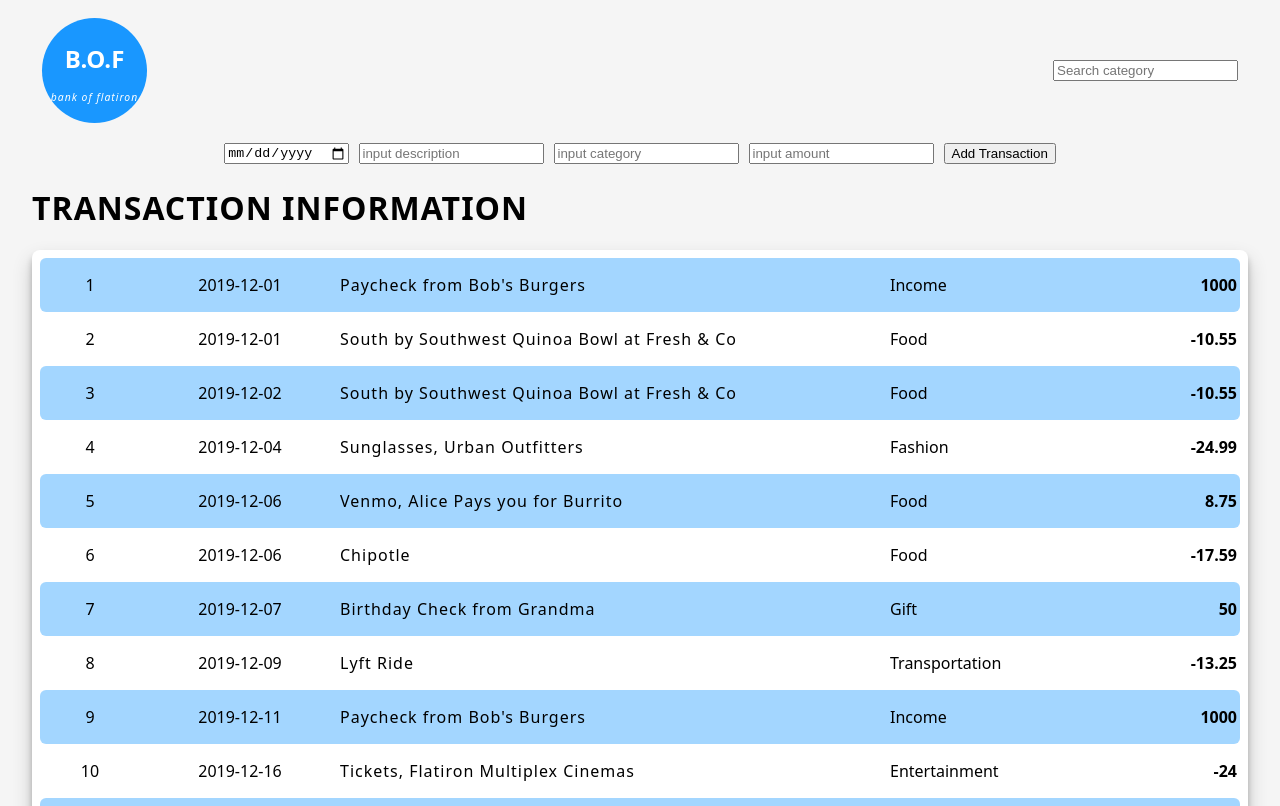
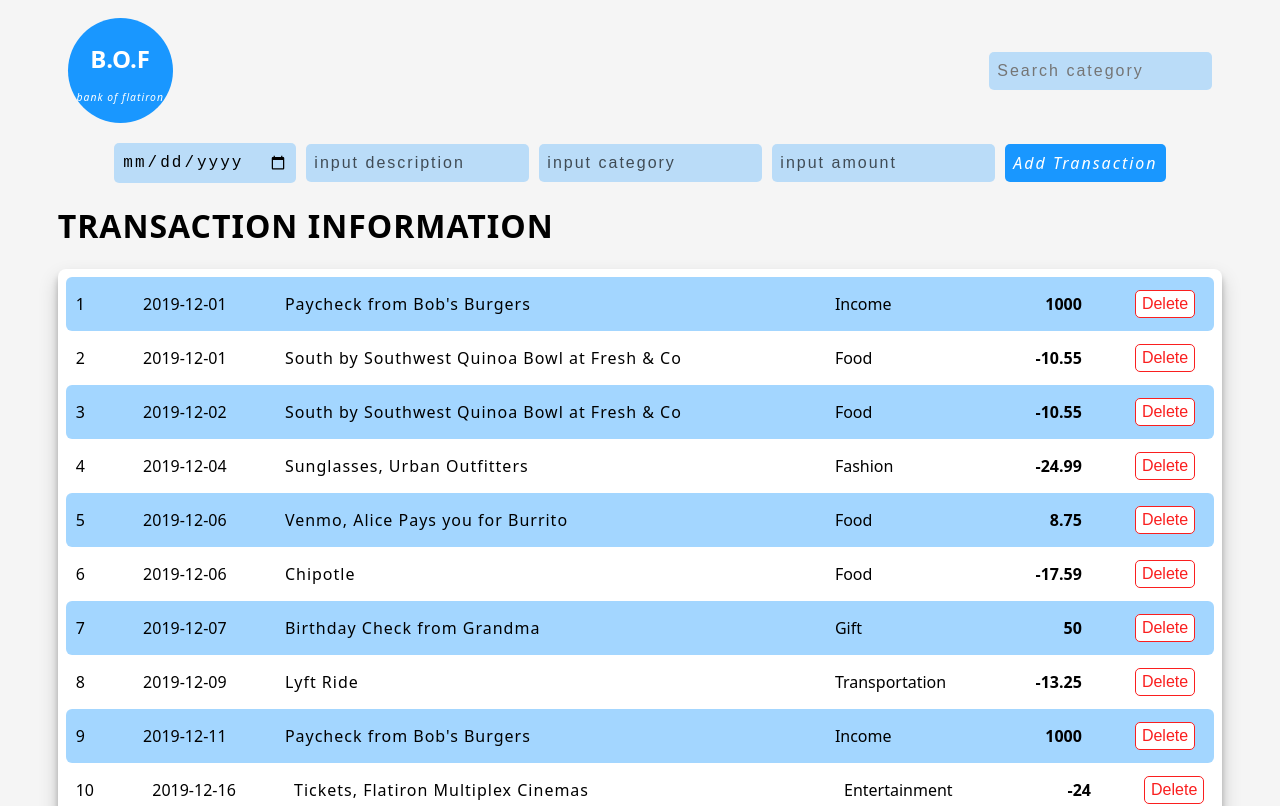
Before and after one commit to lkbrian/SA.-07-Phase-2-Code-Challenge-Bank-of-Flatiron, a React (Create React App) app: page / in a window 1280 px wide. Shown: the top 806 px of the page. Built offline with nearby package versions, Linux system fonts and the light colour scheme; data requests are answered from the project's data file.

Commit message:
filter fearture

```diff
--- a/src/App.jsx
+++ b/src/App.jsx
@@ -1,11 +1,10 @@
-import { useState, useEffect } from "react";
+import React, { useState, useEffect } from "react";
 import SearchBar from "./component/SearchBar";
 import Table from "./component/Table";
 import Form from "./component/Form";
 function App() {
   const [apiData, setData] = useState([]);
   const [filteredData, setFilteredData] = useState([]);
-  console.log(filteredData)
 
   const API_URL = "http://localhost:3001/transactions";
   useEffect(() => {
@@ -20,7 +19,7 @@ function App() {
 
         const apiData = await response.json();
         setData(apiData);
-        setFilteredData(apiData)
+        setFilteredData(apiData);
       } catch (error) {
         console.error("Failed to fetch", error.message);
       }
@@ -31,7 +30,7 @@ function App() {
   const addTransaction = (newTransaction) => {
     console.log(newTransaction, "in App");
     const updatedData = [...apiData, newTransaction];
-    setData(updatedData);
+    setFilteredData(updatedData);
   };
 
   const filterTransaction = (transactionCategory) => {
@@ -39,10 +38,13 @@ function App() {
       transactionCategory === ""
         ? apiData
         : apiData.filter((transaction) => {
-         return transactionCategory === transaction.category});
+            return transaction.category
+              .toLowerCase()
+              .includes(transactionCategory.toLowerCase());
+          });
     setFilteredData(updatedData);
-    console.log(updatedData)
   };
+
 
 
   return (
--- a/src/component/Form.jsx
+++ b/src/component/Form.jsx
@@ -33,7 +33,7 @@ setFormData({
 }
 
   return (
-    <form onSubmit={handleSubmit}>
+    <form onSubmit={handleSubmit} className='form'>
       <input type="date" placeholder="input date"
       value={formData.date}
       onChange={(e) => setFormData({ ...formData, date: e.target.value })} required/>
--- a/src/component/SearchBar.jsx
+++ b/src/component/SearchBar.jsx
@@ -9,7 +9,7 @@ function SearchBar({ filterSearch }) {
       <input
         type="search"
         name=""
-        id=""
+        className="input"
         placeholder="Search category"
         onChange={(e) => filterSearch(e.target.value)}
       />
--- a/src/component/Table.jsx
+++ b/src/component/Table.jsx
@@ -1,5 +1,5 @@
 
-function Table({apiData}) {
+function Table({apiData,onDelete}) {
 
   return (
     <>
@@ -8,11 +8,12 @@ function Table({apiData}) {
       {apiData.map((data) => {
         return (
           <div className="table" key={data.id}>
-            <p>{data.id}</p>
-            <p>{data.date}</p>
+            <p className="id">{data.id}</p>
+            <p className="date">{data.date}</p>
             <p className="description">{data.description}</p>
             <p className="category">{data.category}</p>
             <p className="money">{data.amount}</p>
+            <button className="button" >Delete</button>
           </div>
         );
       })}
--- a/src/index.css
+++ b/src/index.css
@@ -17,6 +17,7 @@
   padding: 8px;
   background: #fff;
   box-shadow: 0 10px 20px rgba(0, 0, 0, 0.19), 0 6px 6px rgba(0, 0, 0, 0.23);
+  margin-bottom: 40px;
 }
 .table-header {
   text-transform: uppercase;
@@ -29,7 +30,7 @@
   justify-content: flex-start;
   align-items: center;
   border-radius: 6px;
-    padding: 0;
+  padding: 0 10px;
 }
 
 .table:nth-child(odd) {
@@ -41,6 +42,9 @@
   width: 100px;
   background: none;
 }
+.table .id {
+  width: auto;
+}
 .table .description {
   width: 500px;
   letter-spacing: 1px;
@@ -51,18 +55,17 @@
 }
 .table .money {
   font-weight: bold;
-    width: 200px;
   text-align: end;
   padding: 0 3px;
 }
 .header {
   display: flex;
   align-items: center;
-    padding: 10px 10px ;
+  padding: 10px 10px;
   margin-bottom: 10px;
   justify-content: space-between;
 }
-  .header .logo{
+.header .logo {
   background: rgb(25, 151, 255);
   color: #fff;
   text-align: center;
@@ -72,18 +75,53 @@
   width: 105px;
   padding: 0 3px;
 }
-  .header .logo p{
+.header .logo p {
   font-size: 1.5rem;
 }
-  .header .logo p small{
-  font-size: .65rem;
+.header .logo p small {
+  font-size: 0.65rem;
   font-weight: 500;
   letter-spacing: 1px;
   font-style: italic;
 }
-  form{
+.form {
   display: flex;
   align-items: center;
   justify-content: center;
   gap: 10px;
 }
+.button {
+  color: #fa1f1f;
+  background: #fff;
+  font-weight: 500;
+  font-size: 1rem;
+  padding: 4px 6px;
+  border-radius: 5px;
+  outline: none;
+  border: 1px solid #fa1f1f;
+  cursor: pointer;
+}
+.form input,
+.input {
+  background: #1997ff44;
+  outline: none;
+  border: none;
+  padding: 4px 8px;
+  line-height: 30px;
+  font-size: 1rem;
+  letter-spacing: 2px;
+  border-radius: 5px;
+}
+.form input[type="submit"] {
+  background: #1997ff;
+  color: #fff;
+  font-weight: 500;
+  font-style: italic;
+  border-radius: 5px;
+  font-family: system-ui, -apple-system, BlinkMacSystemFont, 'Segoe UI', Roboto, Oxygen, Ubuntu, Cantarell, 'Open Sans', 'Helvetica Neue', sans-serif;
+  cursor: pointer;
+}
+.form input::placeholder,
+.form .input::placeholder{
+  color: #000000a8;
+}
```
Lines whose indentation alone changed are shown as unchanged.
